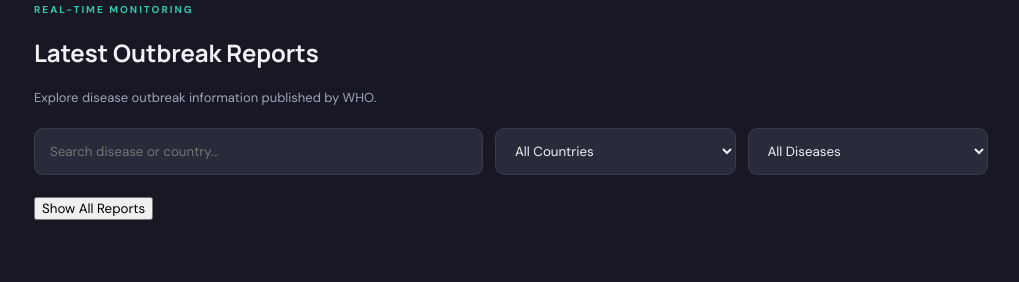
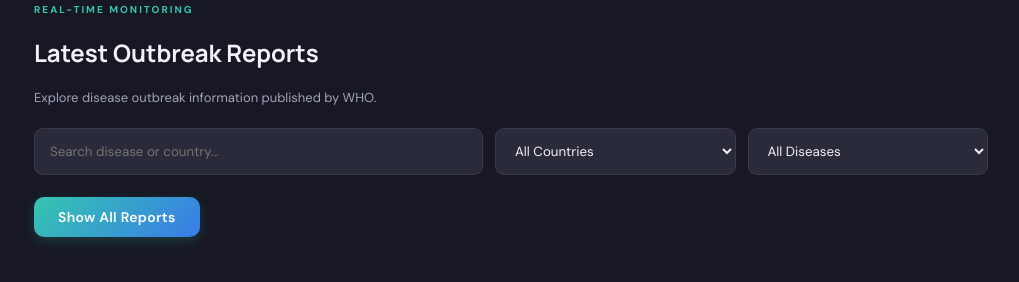
Before and after one commit to prathikshagm1/OutbreakAtlas, a plain HTML site: page index.html in a window 1280 px wide. Shown: the part 990-1272 px from the top of the page, without its empty margins (254-1273 px from the left). Drawn offline with nearby package versions, Linux system fonts and the light colour scheme; no server answers.

Commit message:
Update style.css

```diff
--- a/style.css
+++ b/style.css
@@ -591,3 +591,25 @@ button {
         padding-right: 15px;
     }
 }
+#clearCountryFilter {
+    background: linear-gradient(135deg, #35c6b0, #397be8);
+    color: #ffffff;
+    border: none;
+    padding: 11px 24px;
+    border-radius: 10px;
+    font-size: 14px;
+    font-weight: 600;
+    letter-spacing: 0.3px;
+    cursor: pointer;
+    box-shadow: 0 4px 12px rgba(53, 198, 176, 0.2);
+    transition: all 0.3s ease;
+}
+
+#clearCountryFilter:hover {
+    transform: translateY(-2px);
+    box-shadow: 0 6px 18px rgba(53, 198, 176, 0.35);
+}
+
+#clearCountryFilter:active {
+    transform: scale(0.97);
+}
```
